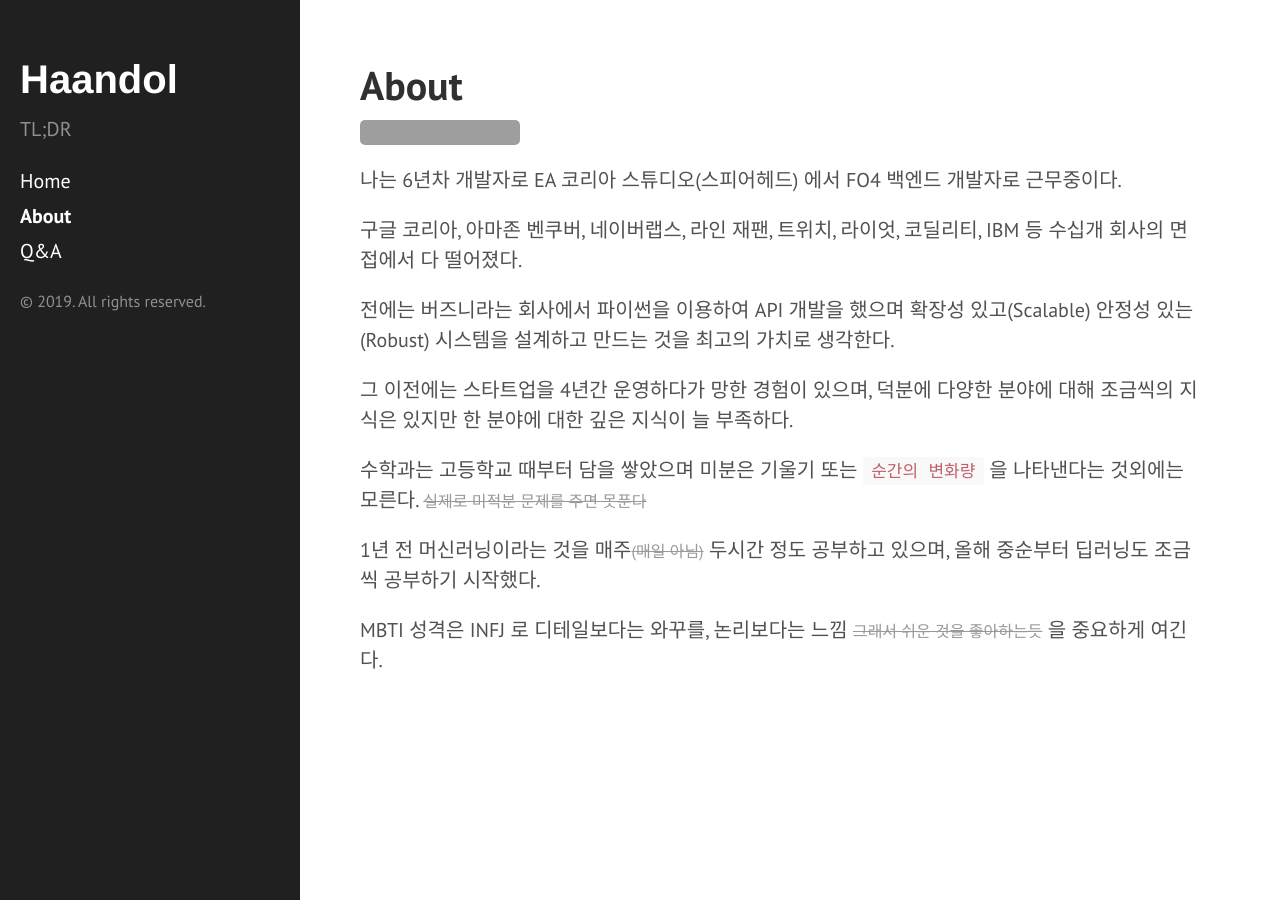
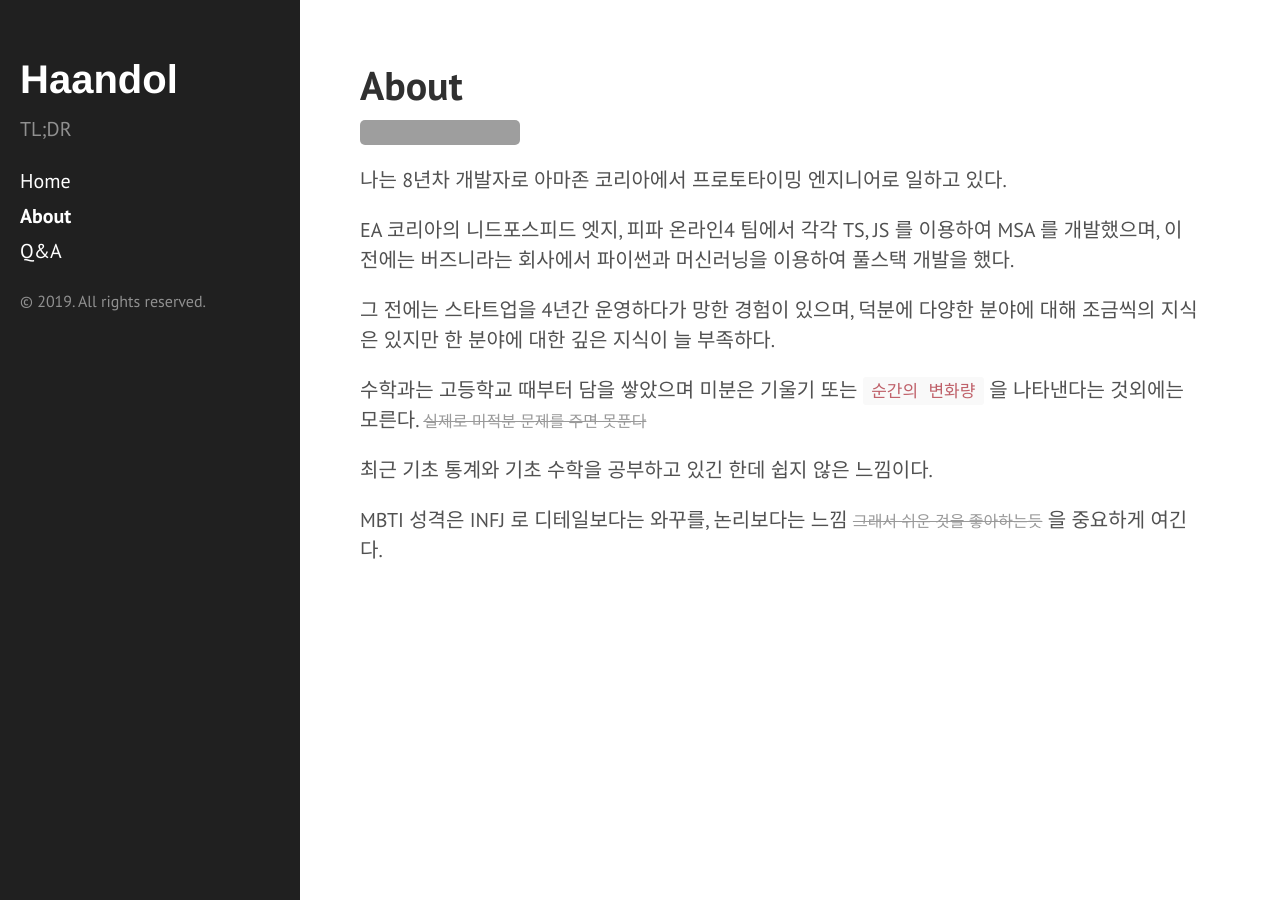
Before and after one commit to haandol/haandol.github.com, a Jekyll site: the page built from about.md, in a window 1280 px wide. Built offline with Jekyll 4.4.1, drawn with Linux system fonts in a browser that asks for light colours; grey boxes are pictures that could not be loaded.

Commit message:
add draft

```diff
--- a/about.md
+++ b/about.md
@@ -5,17 +5,17 @@ title: About
 
 <a href="https://kr.linkedin.com/pub/dongkyun-lee/13/3a1/b53" target="_blank"><img src="https://static.licdn.com/scds/common/u/img/webpromo/btn_viewmy_160x25.png" width="160" height="25" border="0" alt="View DongKyun Lee's profile on LinkedIn"></a>
 
-나는 6년차 개발자로 EA 코리아 스튜디오(스피어헤드) 에서 FO4 백엔드 개발자로 근무중이다.
 
-구글 코리아, 아마존 벤쿠버, 네이버랩스, 라인 재팬, 트위치, 라이엇, 코딜리티, IBM 등 수십개 회사의 면접에서 다 떨어졌다.
+나는 8년차 개발자로 아마존 코리아에서 프로토타이밍 엔지니어로 일하고 있다.
 
-전에는 버즈니라는 회사에서 파이썬을 이용하여 API 개발을 했으며 확장성 있고(Scalable) 안정성 있는(Robust) 시스템을 설계하고 만드는 것을 최고의 가치로 생각한다.
+EA 코리아의 니드포스피드 엣지, 피파 온라인4 팀에서 각각 TS, JS 를 이용하여 MSA 를 개발했으며,
+이전에는 버즈니라는 회사에서 파이썬과 머신러닝을 이용하여 풀스택 개발을 했다.
 
-그 이전에는 스타트업을 4년간 운영하다가 망한 경험이 있으며, 덕분에 다양한 분야에 대해 조금씩의 지식은 있지만 한 분야에 대한 깊은 지식이 늘 부족하다.
+그 전에는 스타트업을 4년간 운영하다가 망한 경험이 있으며, 덕분에 다양한 분야에 대해 조금씩의 지식은 있지만 한 분야에 대한 깊은 지식이 늘 부족하다.
 
 
 수학과는 고등학교 때부터 담을 쌓았으며 미분은 기울기 또는 `순간의 변화량` 을 나타낸다는 것외에는 모른다. ~~실제로 미적분 문제를 주면 못푼다~~
 
-1년 전 머신러닝이라는 것을 매주~~(매일 아님)~~ 두시간 정도 공부하고 있으며, 올해 중순부터 딥러닝도 조금씩 공부하기 시작했다.
+최근 기초 통계와 기초 수학을 공부하고 있긴 한데 쉽지 않은 느낌이다.
 
 MBTI 성격은 INFJ 로 디테일보다는 와꾸를, 논리보다는 느낌 ~~그래서 쉬운 것을 좋아하는듯~~ 을 중요하게 여긴다.
```
